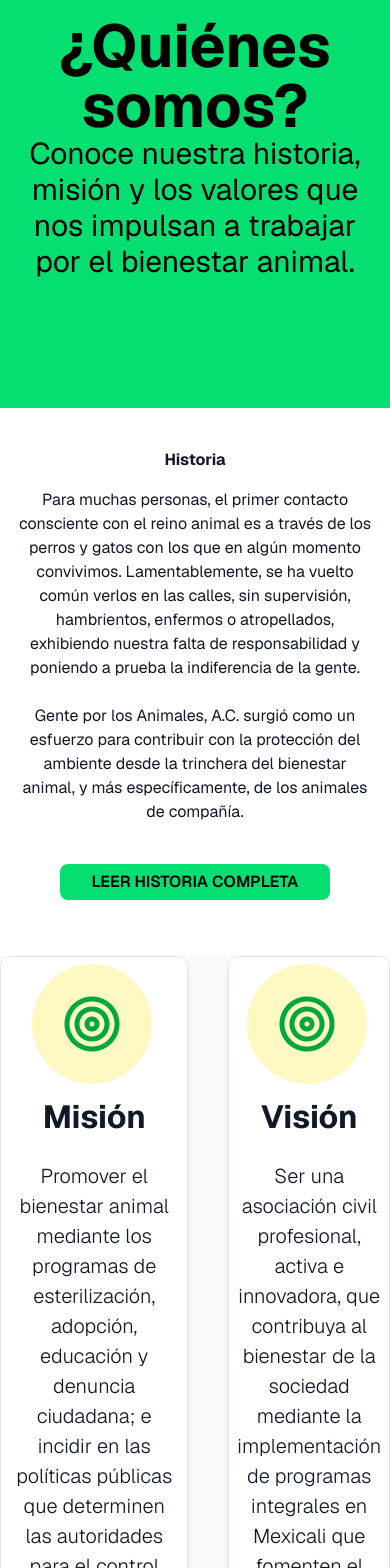
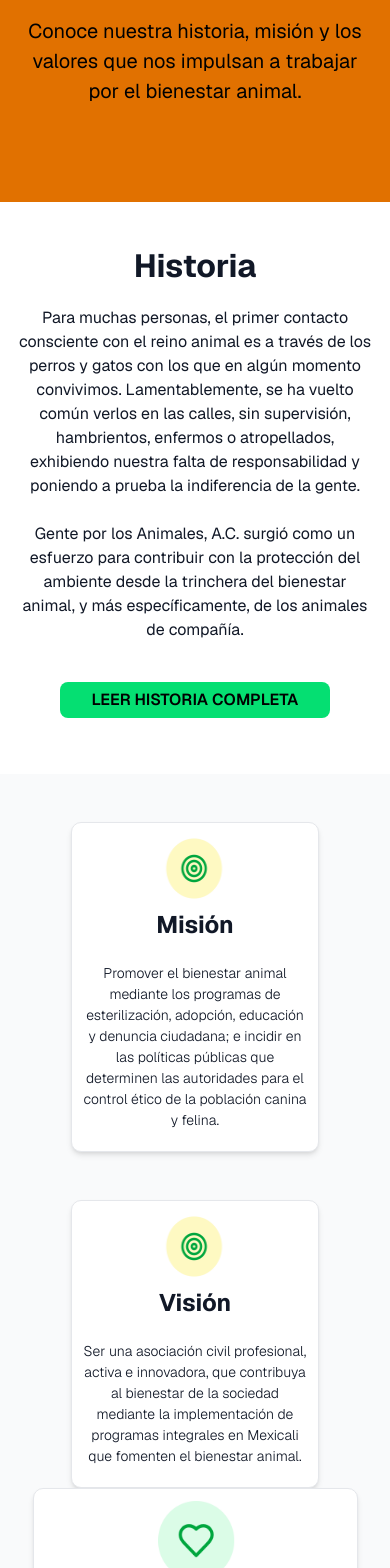
Before and after one commit to FoxCoding-CETYS/Gente-por-los-animales-WebSite, a Next.js app in the folder gxla/: page /nosotros in a window 390 px wide. Shown: the part 200-1768 px from the top of the page. Built offline with nearby package versions, Linux system fonts and the light colour scheme.

Commit message:
feat(ui): finished large layout, small layout missing

```diff
--- a/gxla/app/nosotros/page.tsx
+++ b/gxla/app/nosotros/page.tsx
@@ -5,13 +5,13 @@ export default function NosotrosPage() {
     return(
         <>
             {/* Hero Section */}
-            <div className="flex flex-col items-center justify-center py-32 px-3 mt-12 w-screen bg-[#05DF72] text-black text-center">
-                <h1 className="font-geist text-black text-6xl font-bold mt-10 md:text-[50px]"> ¿Quiénes somos? </h1>
-                <p className="text-3xl"> Conoce nuestra historia, misión y los valores que nos impulsan a trabajar por el bienestar animal. </p>
+            <div className="flex flex-col items-center justify-center lg:py-24 py-24 px-3 mt-12 w-screen lg:bg-[#05DF72] md:bg-amber-200 bg-amber-600 text-black text-center gap-6">
+                <h1 className="font-geist text-black lg:text-[64px] font-bold md:text-[50px] text-[32px]"> ¿Quiénes somos? </h1>
+                <p className="lg:text-3xl lg:w-7/12 w-11/12 text-[20px]"> Conoce nuestra historia, misión y los valores que nos impulsan a trabajar por el bienestar animal. </p>
             </div>
             {/* Historia */}
             <div className="w-screen flex flex-col items-center text-center px-4 gap-4">
-                <h2 className="pt-10 font-bold lg:text-[36px] sm:text-[24px]">Historia</h2>
+                <h2 className="pt-10 font-bold lg:text-[36px] text-[32px]">Historia</h2>
                 <p className="lg:w-[1161px] sm:w-[270px] lg:text-[20px] sm:text-[14px]">
                     Para muchas personas, el primer contacto consciente con el reino animal es a través de los perros y gatos con los que en algún momento convivimos. Lamentablemente, se ha vuelto común verlos en las calles, sin supervisión, hambrientos, enfermos o atropellados, exhibiendo nuestra falta de responsabilidad y poniendo a prueba la indiferencia de la gente.<br/><br/>
                     Gente por los Animales, A.C. surgió como un esfuerzo para contribuir con la protección del ambiente desde la trinchera del bienestar animal, y más específicamente, de los animales de compañía.
@@ -20,7 +20,8 @@ export default function NosotrosPage() {
                 <CustomButton size="lg" className="mb-14 mt-6">LEER HISTORIA COMPLETA</CustomButton>
             </div>
             {/* Mision y vision */}
-            <div className=" flex bg-[#F9FAFB] w-screen flex-row justify-center gap-10 lg:py-20 sm:py-10 lg:flex-row sm:flex-col">
+            <div className=" flex bg-[#F9FAFB] w-screen flex-col justify-center">
+                <div className="flex lg:flex-row justify-center items-center gap-12 lg:mt-20 flex-col mt-12">
                     <CustomCard variant="normal" size="lg" icon="/Circle.png" title="Misión">Promover el bienestar animal mediante los programas de esterilización, adopción, educación y denuncia ciudadana; e incidir en las políticas públicas que determinen las autoridades para el control ético de la población canina y felina.</CustomCard>
                     <CustomCard variant="normal" size="lg" icon="/Circle.png" title="Visión">Ser una asociación civil profesional, activa e innovadora, que contribuya al bienestar de la sociedad mediante la implementación de programas integrales en Mexicali que fomenten el bienestar animal.</CustomCard>
                 </div>
@@ -43,11 +44,12 @@ export default function NosotrosPage() {
                     title="Nuestros valores"
                     ></CustomCard>
                 </div>
+            </div>
             {/* Objetivos */}
             <div className="flex flex-col justify-center items-center">
                 <h1 className="font-geist text-black text-6xl font-bold mt-10 md:text-[50px]"> Objetivos </h1>
-                <div className="flex flex-row">
-                    <ul className="list-disc">
+                <div className="flex flex-row mr-24 ml-24 mt-8 mb-8 gap-20">
+                    <ul className="list-disc w-8/12">
                         <li>Reubicar con familias responsables y cariñosas, a través del programa de adopción, a aquellos animales que han sido rescatados de la calle, abandonados, maltratados y/o que otras personas ya no pueden cuidar.</li>
                         <li>Incrementar la cantidad de perros y gatos esterilizados.</li>
                         <li>Concientizar sobre las necesidades de los animales de compañía y el respeto hacia los mismos.</li>
@@ -55,7 +57,7 @@ export default function NosotrosPage() {
                         <li>Promover reglas básicas para una convivencia respetuosa entre los guardianes de animales y el resto de la sociedad.</li>
                         <li>Supervisar la aplicación del marco jurídico relacionado con el bienestar animal.</li>
                     </ul>
-                    <ul className="list-disc">
+                    <ul className="list-disc w-8/12">
                         <li>Impulsar la utilización de métodos humanitarios para la captura y la matanza de animales de compañía.</li>
                         <li>Incidir en políticas públicas para el control ético de la población canina y felina.</li>
                         <li>Participar con las autoridades de los distintos órdenes de gobierno, competentes para atender asuntos de bienestar animal.</li>
@@ -101,7 +103,6 @@ export default function NosotrosPage() {
                     <CustomCard variant="normal" size="lg" icon="/heartblue.png" title="Cuotas de recuperación" className="w-11/12">
                         <p className="text-left">
                             Al prestar algunos de los servicios de la organización, se requieren cuotas de recuperación que ayuden a solventar en todo o en parte el costo que esto representa.
-                        <br /><br />
                             Por ejemplo, al adoptar un perro o un gato, se solicita una cuota de recuperación que, si bien no solventa en su totalidad la inversión que la asociación realiza en cada uno de los animales, resulta de ayuda para compensar una parte.
                         </p>
                     </CustomCard>
@@ -116,9 +117,9 @@ export default function NosotrosPage() {
             </div>
             {/* Call to action */}
             <div className="flex flex-col items-center justify-center px-3 mt-12 w-screen bg-[#05DF72] text-black text-center">
-                <h1 className="font-geist text-black text-3xl font-bold mt-10 md:text-[36px]"> ¿Quiéres ser parte del cambio? </h1>
-                <p className="text-[20px]"> Conoce nuestra historia, misión y los valores que nos impulsan a trabajar por el bienestar animal. </p>
-                <CustomButton size="lg" className="mb-14 mt-6">QUIERO AYUDAR</CustomButton>
+                <h1 className="font-geist text-black text-3xl font-bold mt-10 md:text-[36px] p-4"> ¿Quiéres ser parte del cambio? </h1>
+                <p className="text-[20px] p-5"> Únete a nuestra misión de promover el bienestar animal en nuestra comunidad.</p>
+                <CustomButton size="lg" className="mb-14 mt-6" variant="secondary">Voluntariado</CustomButton>
             </div>
         </>
     );
--- a/gxla/components/ui/custom-card.tsx
+++ b/gxla/components/ui/custom-card.tsx
@@ -27,7 +27,7 @@ interface CustomCardProps {
 const sizeClasses = {
   sm: "px-4 py-2 text-sm",
   md: "lg:h-[354px] lg:w-[288px]",
-  lg: "lg:w-[545px]",
+  lg: "lg:w-[545px] w-7/11",
 }
 
 export function CustomCard({
@@ -57,19 +57,19 @@ export function CustomCard({
         className={`flex flex-col items-center text-center shadow-md rounded-[10px] border border-gray-200 bg-white ${sizeClasses[size]} ${className}`}
         onClick={onClick}
       >
-        {icon && <img src={icon} alt="" className="mb-2" />}
-        {title && <h3 className="text-[32px] font-bold">{title}</h3>}
-        {children && <p className="text-[20px] w-11/12 pt-[20px] font-light mb-5">{children}</p>}
+        {icon && <img src={icon} alt="" className="mb-2 w-16 h-16 mt-3" />}
+        {title && <h3 className="lg:text-[32px] text-[24px] font-bold">{title}</h3>}
+        {children && <div className="lg:text-[20px] w-11/12 text-[14px] pt-[20px] font-light mb-5">{children}</div>}
       </div>
     )
   }
   else{
   return (
     <div
-      className={`flex flex-col items-center justify-center text-center shadow-md rounded-[10px] border border-gray-200 bg-white lg:w-10/12 ${className}`}
+      className={`flex flex-col items-center justify-center text-center shadow-md rounded-[10px] border border-gray-200 bg-white w-10/12 ${className}`}
       onClick={onClick}
     >
-      {icon && <img src={icon} alt="" className="mb-2" />}
+      {icon && <img src={icon} alt="" className="mb-2 w-20 h-20 mt-3" />}
       {title && <h3 className="text-[36px] font-bold">{title}</h3>}
       <div className="w-[1173px]">
         <div className="flex flex-row">
@@ -78,9 +78,9 @@ export function CustomCard({
           {title3 && <h1 className="w-[454px] pt-[20px] font-bold text-[32px]">{title3}</h1>}
         </div>
         <div className="flex flex-row">
-          {text1 && <p className="text-[20px] w-[454px] pt-[20px] font-light">{text1}</p>}
-          {text2 && <p className="text-[20px] w-[454px] pt-[20px] font-light">{text2}</p>}
-          {text3 && <p className="text-[20px] w-[454px] pt-[20px] font-light">{text3}</p>}
+          {text1 && <p className="text-[20px] w-8/12 pt-[20px] font-light">{text1}</p>}
+          {text2 && <p className="text-[20px] w-8/12 pt-[20px] font-light">{text2}</p>}
+          {text3 && <p className="text-[20px] w-8/12 pt-[20px] font-light">{text3}</p>}
         </div>
         <div className="flex flex-row">
           {title4 && <h1 className="text-[32px] w-[454px] pt-[20px] font-bold">{title4}</h1>}
```
Lines whose indentation alone changed are shown as unchanged.
